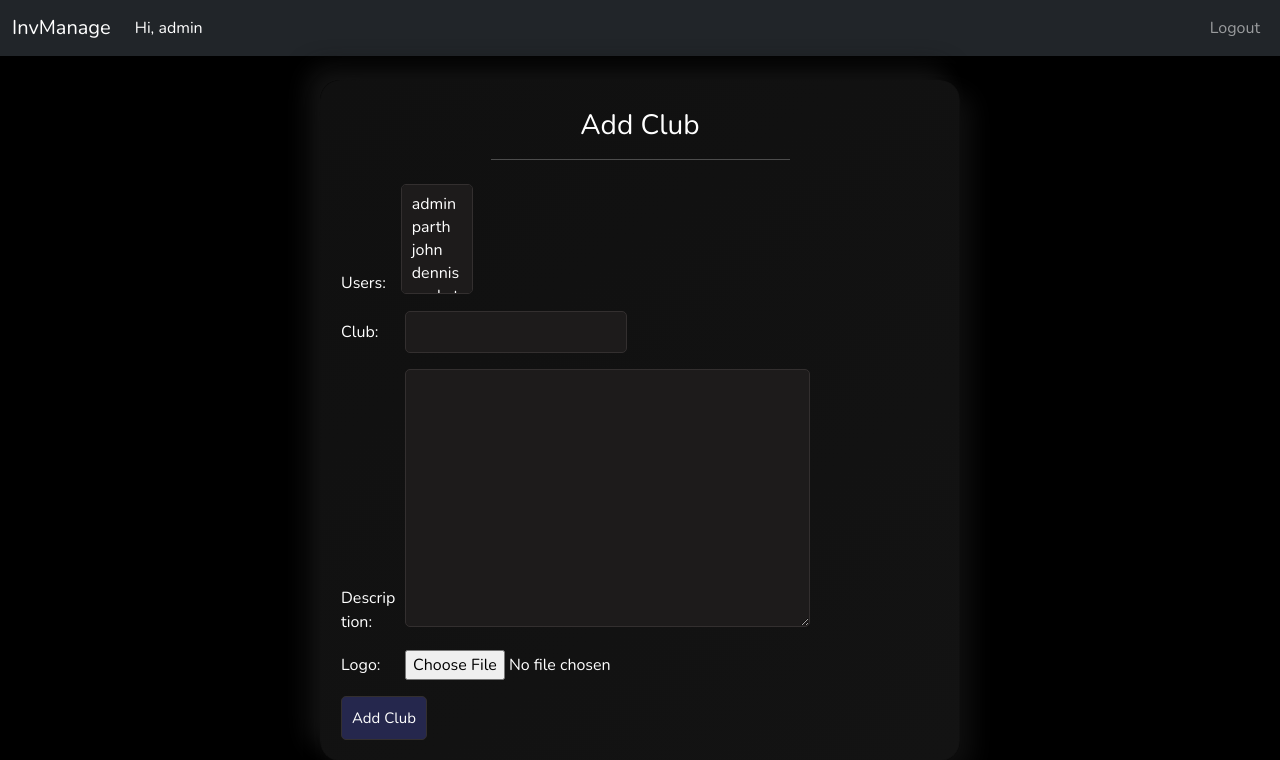
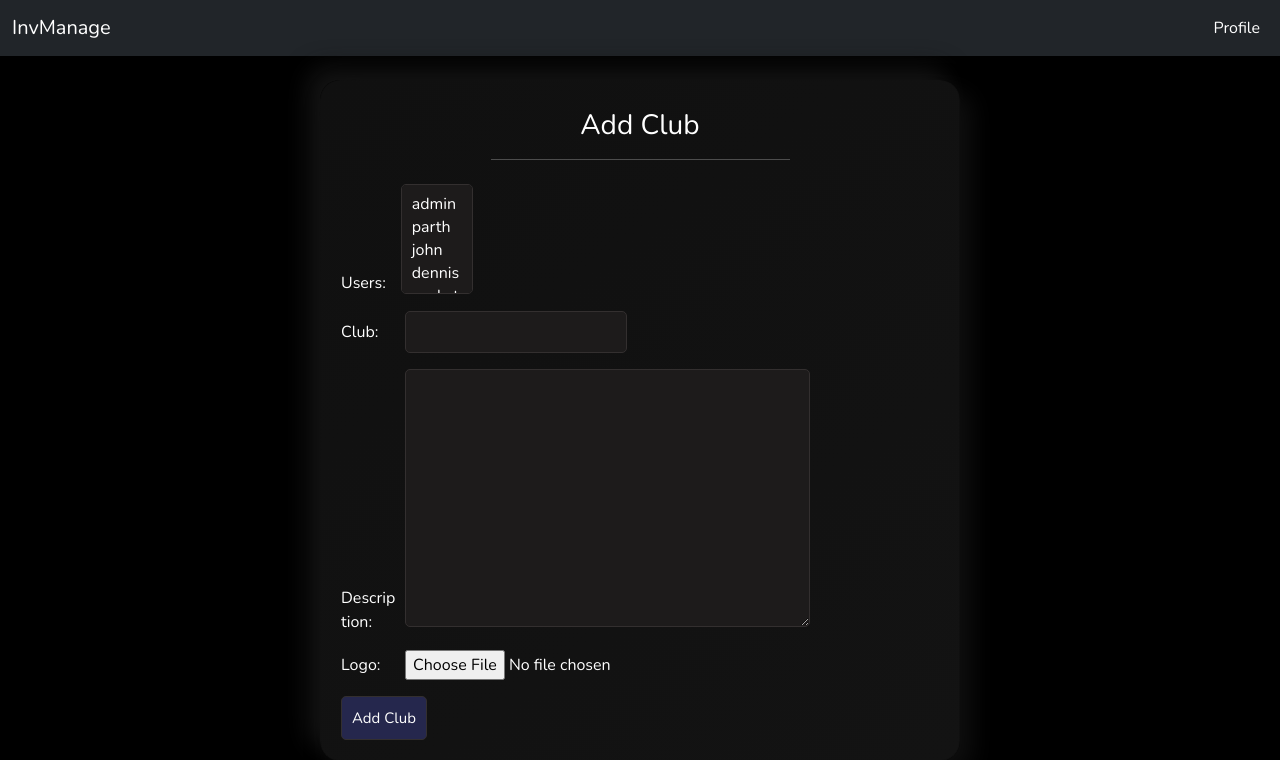
Before and after one commit to mittal-parth/Cluboard, a Django app: page /club_add/ in a window 1280 px wide. Shown: the top 760 px of the page. Run offline with Django 3.2, Linux system fonts and the light colour scheme; a user stored in the database is signed in; data comes from the database, SQL or seed files in the repository; some libraries are stand-ins or nearby versions.

Commit message:
navbar changes

```diff
--- a/base/templates/base.html
+++ b/base/templates/base.html
@@ -21,6 +21,9 @@
     <!--DataTable  -->
     <link rel="stylesheet" type="text/css" href="https://cdn.datatables.net/1.12.0/css/jquery.dataTables.css">
     <script type="text/javascript" charset="utf8" src="https://cdn.datatables.net/1.12.0/js/jquery.dataTables.js"></script>
+
+    <!-- Chart.js -->
+    <script src="https://cdn.jsdelivr.net/npm/chart.js@3.8.0/dist/chart.min.js"></script>
 
     <title>{% block title %}{% endblock title %} | InvManage</title>
     <style>
@@ -143,14 +146,9 @@
         <div class="container-fluid">
             <a class="navbar-brand" href="/">InvManage</a>
             <div class="collapse navbar-collapse" id="navbarNav">
-                <ul class="navbar-nav">
-                    <li class="nav-item">
-                        <a class="nav-link active" href="{% url 'profile' request.user.id %}">Hi, {{request.user.first_name}}</a>
-                    </li>
-                </ul>
                 <ul class="navbar-nav ms-auto">
                     <li class="nav-item">
-                        <a class="nav-link" href="{% url 'logout' %}">Logout</a>
+                        <a class="nav-link active" href="{% url 'profile' request.user.id %}">Profile</a>
                     </li>
                 </ul>
             </div>
```
